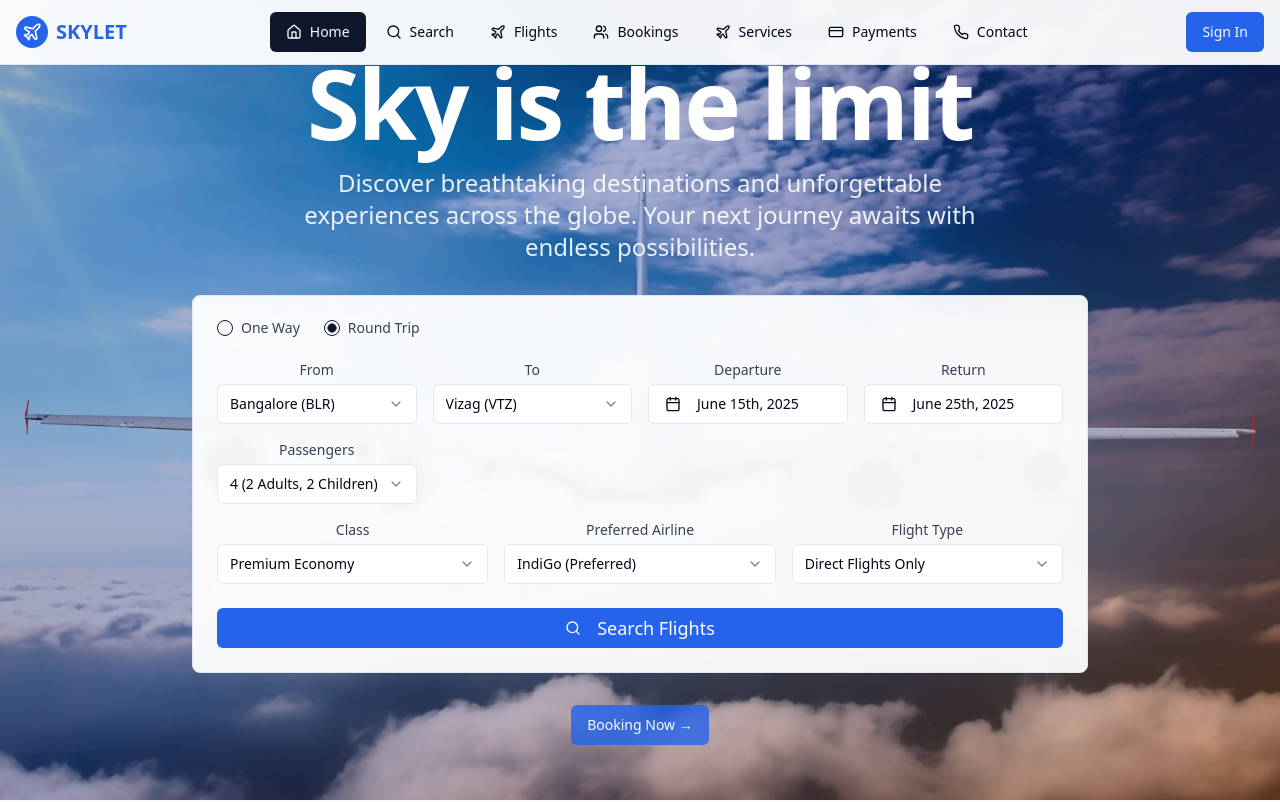
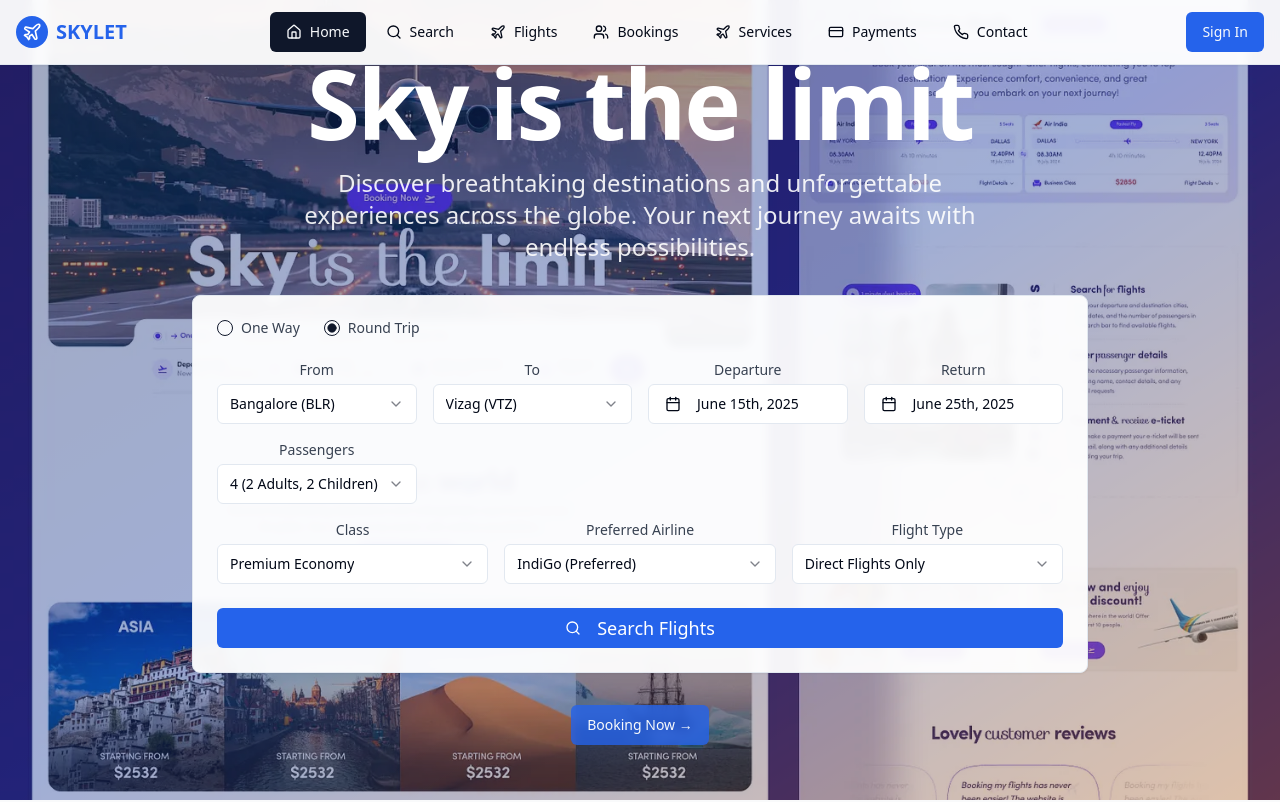
Before and after one commit to HARSHITHADEEPTHIMAHANTI/jetset-booking-buddy, a React (Vite) app: page / in a window 1280 px wide. Shown: the top 802 px of the page. Built offline with nearby package versions, Linux system fonts and the light colour scheme.

Commit message:
Revert background image
Reverts the background image to the previous one.

```diff
--- a/src/pages/Index.tsx
+++ b/src/pages/Index.tsx
@@ -1,3 +1,4 @@
+
 import { useState } from "react";
 import { Button } from "@/components/ui/button";
 import { Card, CardContent } from "@/components/ui/card";
@@ -143,7 +144,7 @@ const Index = () => {
               <div
                 className="absolute inset-0 bg-cover bg-center opacity-60"
                 style={{
-                  backgroundImage: `url('/lovable-uploads/08b6ac24-e3cf-41f8-984b-905e314a1fbf.png')`
+                  backgroundImage: `url('/lovable-uploads/fc51d60a-163b-4ed0-b07e-17b00745841e.png')`
                 }}
               ></div>
 
```
